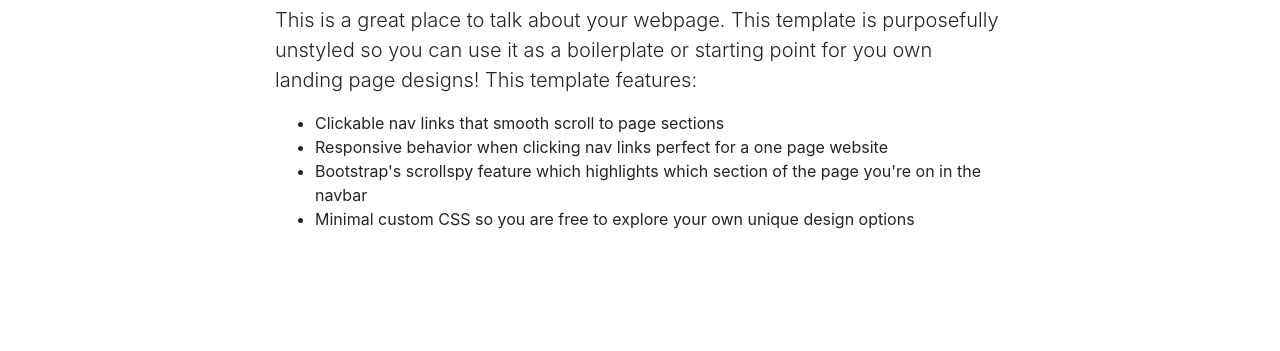
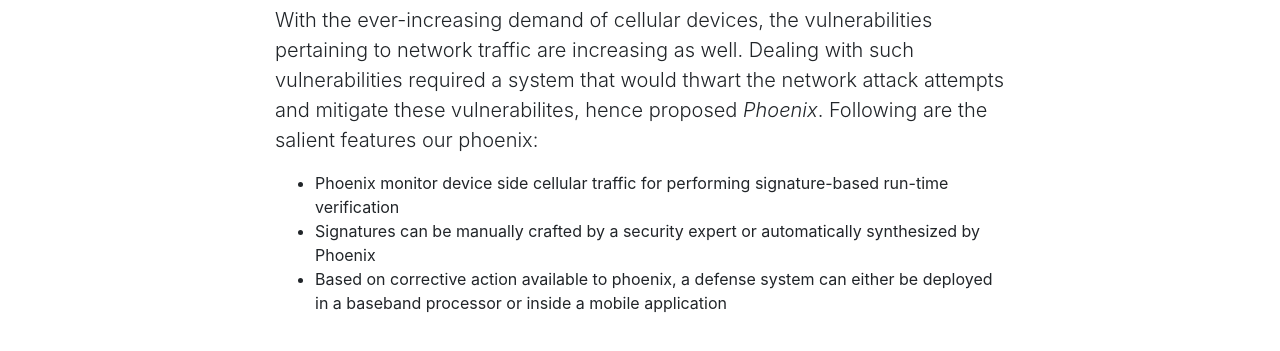
Before and after one commit to phoenixlte/phoenixlte.github.io, a website with bundled scripts: page index.html in a window 1280 px wide. Shown: the part 613-964 px from the top of the page. Built offline with nearby package versions, Linux system fonts and the light colour scheme.

Commit message:
Updated about section and corrected path of Download paper

```diff
--- a/index.html
+++ b/index.html
@@ -48,7 +48,7 @@
     <div class="container text-center">
       <h1>Phoenix</h1>
       <p class="lead">A general approach which can efficiently monitor a device's cellular network traffic and identify the presence of attacks</p>
-      <p><a class="btn btn-dark btn-lg" href="/assets/LTE_clean_Monitor.pdf" role="button"><i class="fas fa-file-pdf"></i> <span class="px-3">Download Paper</span></a></p>
+      <p><a class="btn btn-dark btn-lg" href="/assets/Phoenix_NDSS.pdf" role="button"><i class="fas fa-file-pdf"></i> <span class="px-3">Download Paper</span></a></p>
     </div>
   </header>
 
@@ -57,12 +57,11 @@
       <div class="row">
         <div class="col-lg-8 mx-auto">
           <h2>About Us</h2>
-          <p class="lead">This is a great place to talk about your webpage. This template is purposefully unstyled so you can use it as a boilerplate or starting point for you own landing page designs! This template features:</p>
+          <p class="lead">With the ever-increasing demand of cellular devices, the vulnerabilities pertaining to network traffic are increasing as well. Dealing with such vulnerabilities required a system that would thwart the network attack attempts and mitigate these vulnerabilites, hence proposed <em>Phoenix</em>. Following are the salient features our phoenix:</p>
           <ul>
-            <li>Clickable nav links that smooth scroll to page sections</li>
-            <li>Responsive behavior when clicking nav links perfect for a one page website</li>
-            <li>Bootstrap's scrollspy feature which highlights which section of the page you're on in the navbar</li>
-            <li>Minimal custom CSS so you are free to explore your own unique design options</li>
+            <li>Phoenix monitor device side cellular traffic for performing signature-based run-time verification  </li>
+            <li>Signatures can be manually crafted by a security expert or automatically synthesized by Phoenix</li>
+            <li>Based on corrective action available to phoenix, a defense system can either be deployed in a baseband processor or inside a mobile application</li>
           </ul>
         </div>
       </div>
```
